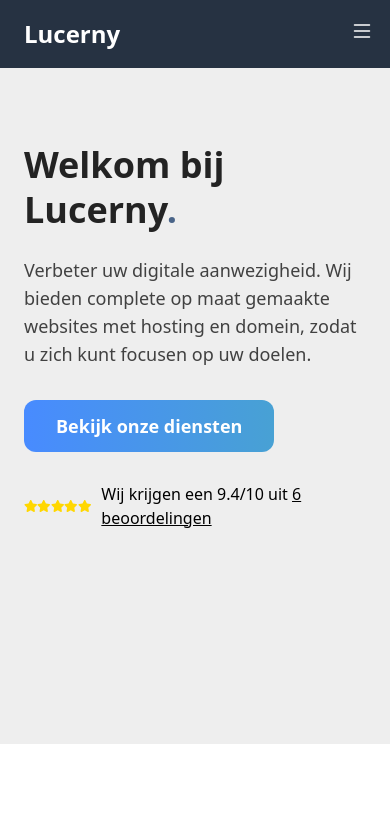
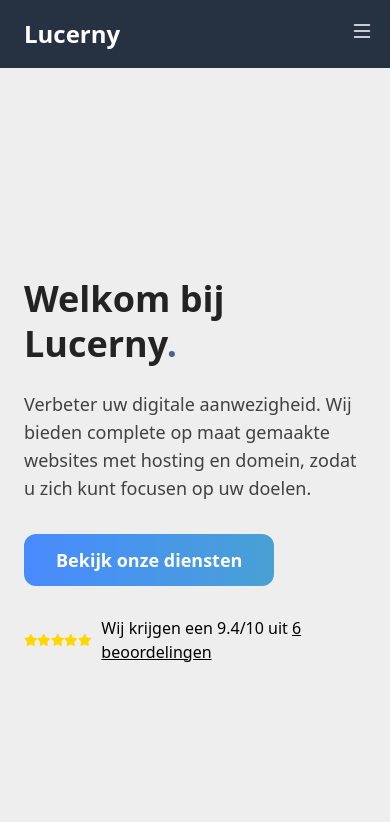
Before and after one commit to AlexLamper/Lucerny, a Next.js app: page / in a window 390 px wide. Shown: the top 822 px of the page. Built offline with nearby package versions, Linux system fonts and the light colour scheme.

Commit message:
Fixed Hero Section Responsivness

```diff
--- /dev/null
+++ b/app/offerte-aanvragen/page.tsx
@@ -0,0 +1,23 @@
+import Head from 'next/head'
+import React from 'react'
+
+const Offerte = () => {
+    return (
+        <div className="container mx-auto py-10">
+          <Head>
+            <title>Offerte Aanvragen</title>
+            <meta name="description" content="Our portfolio of projects" />
+            <link rel="icon" href="/favicon.ico" />
+          </Head>
+
+          <div className="text-center mb-10">
+            <h1 className="text-3xl lg:text-5xl font-bold leading-tight mb-6 text-[#232323] text-center">
+                Offerte aanvragen<span className='text-[#0393c4]'>.</span>
+            </h1>
+            <p className="text-lg text-gray-600">Wij staan in de startblokken! Vul onderstaand formulier in en we sturen binnen 1 werkdag een vrijblijvende offerte naar je toe.</p>
+          </div>
+        </div>
+  )
+};
+
+export default Offerte;
--- a/styles/hero.module.css
+++ b/styles/hero.module.css
@@ -1,7 +1,4 @@
 .hero{
-    /* --tw-bg-opacity: 1; */
-    /* background-color: rgb(10 34 52 / var(--tw-bg-opacity)); */
-    /* background-color: #EEEEEE; */
     height: 92vh;
     display: flex;
     align-items: center;
@@ -74,12 +71,18 @@
 
 }
 
+@media screen and (max-width: 1024px) {
+    .image{
+        display: none;
+    }
+}
+
 @media only screen and (max-width: 1000px){
-    .hero{
-        /* Padding Left */
-        padding-left: 1.5rem/* 24px */;
-        /* Padding Right */
-        padding-right: 1.5rem/* 24px */;
+    .hero {
+        margin-top: 0; /* Reset the margin for smaller screens */
+        height: 100vh; /* Set the full height for smaller screens */
+        padding-left: 1.5rem; /* Adjust padding if needed */
+        padding-right: 1.5rem; /* Adjust padding if needed */
     }
 
     .image{
@@ -106,16 +109,5 @@
     .sectionText {
         margin-left: 1.5rem/* 24px */;
     }
-}
-
-@media only screen and (max-width: 1000px){
-
-    .hero{
-        margin-top: -100px;
-    }
-
-    .image{
-        display: none;
-    }
 
 }
```
